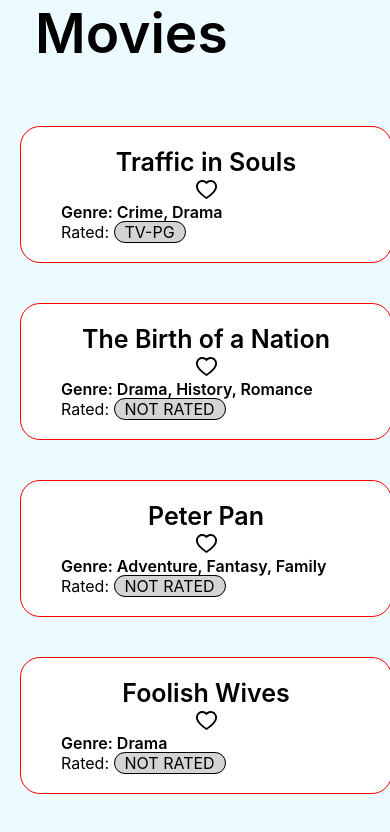
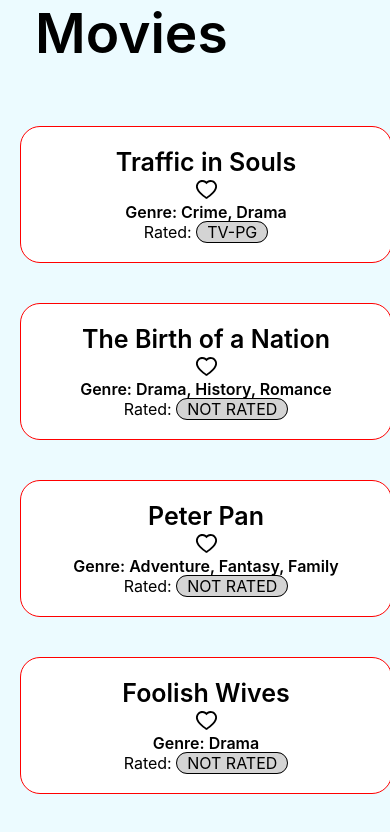
Before and after one commit to ViditChawda/flexxited-task, a React (Create React App) app: page / in a window 390 px wide. Shown: the top 832 px of the page. Built offline with nearby package versions, Linux system fonts and the light colour scheme.

Commit message:
center align text

```diff
--- a/src/components/MovieCard.jsx
+++ b/src/components/MovieCard.jsx
@@ -25,7 +25,7 @@ function MovieCard({ index, title, rated, genres, likedMovies, toggleLike }) {
                     </span>
                 ))}
             </div>
-            <div>
+            <div className='ratedWrapper'>
                 Rated: <span className='rated'>{rated}</span>
             </div>
         </div>
--- a/src/styles/moviecard.css
+++ b/src/styles/moviecard.css
@@ -47,4 +47,12 @@
         flex-direction: column;
         text-align: center;
     }
+
+    .genre {
+        text-align: center;
+    }
+
+    .ratedWrapper {
+        text-align: center;
+    }
 }
```
